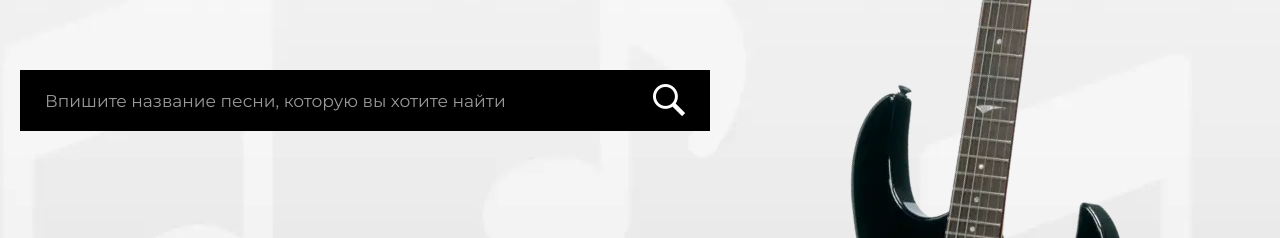
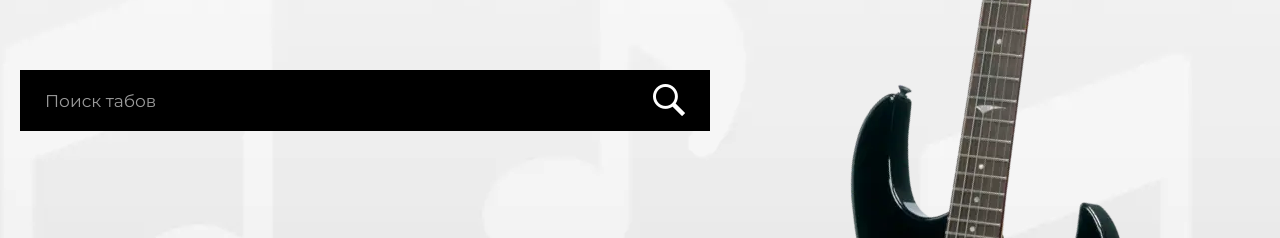
Before and after one commit to p1oxer/muztab, a plain HTML site: page home.html in a window 1280 px wide. Shown: the part 562-800 px from the top of the page. Drawn offline with Linux system fonts and the light colour scheme.

Commit message:
home.html

```diff
--- a/home.html
+++ b/home.html
@@ -50,7 +50,7 @@
 					<form action="" class="body-header__form">
 						<div class="body-header__input-item">
 							<div class="body-header__search-icon _icon-search"></div>
-							<input class="body-header__input" type="text" placeholder="Впишите название песни, которую вы хотите найти" class="body-header__search">
+							<input class="body-header__input" type="text" placeholder="Поиск табов" class="body-header__search">
 						</div>
 					</form>
 					<picture><source srcset="img/header/main.webp" type="image/webp"><img class="body-header__img" src="img/header/main.png" alt=""></picture>
```
